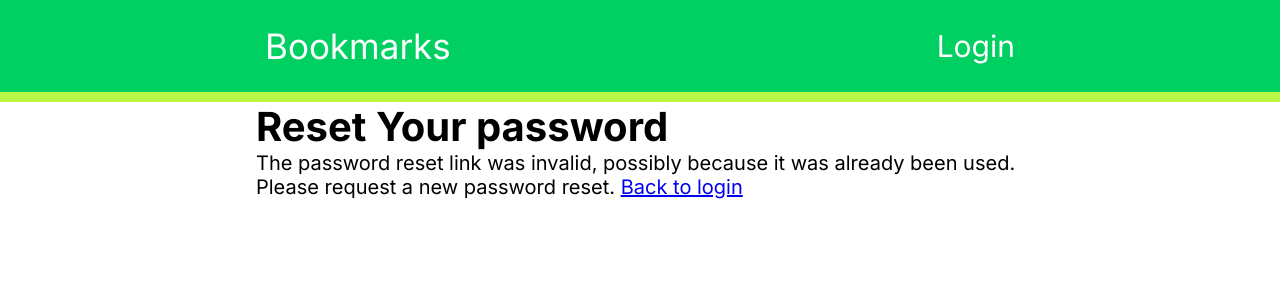
After one commit to OCHIENGDAVIS/bmarks, a Django app: page /account/password-reset/1/1/ in a window 1280 px wide. The commit adds this page. Shown: the top 300 px of the page. Run offline with Django 4.2, Linux system fonts and the light colour scheme.

Commit message:
Add password change and reser - this change adds the ability to change and reset password using the django authentication system

```diff
--- a/account/urls.py
+++ b/account/urls.py
@@ -3,8 +3,7 @@ from django.contrib.auth import views as auth_views
 
 from . import views
 
-
-app_name='account'
+app_name = 'account'
 
 urlpatterns = [
     # login / logout urls
@@ -15,4 +14,11 @@ urlpatterns = [
     # change password urls
     path('password-change/', views.CustomPasswordChangeView.as_view(), name='password_change'),
     path('password-change/done/', auth_views.PasswordChangeDoneView.as_view(), name='password_change_done'),
+
+    # reset password urls
+    path('password-reset/', views.CustomPasswordResetView.as_view(), name='password_reset'),
+    path('password-reset/done/', auth_views.PasswordResetDoneView.as_view(), name='password_reset_done'),
+    path('password-reset/<uidb64>/<token>/', views.CustomPasswordResetConfirmView.as_view(),
+         name='password_reset_confirm'),
+    path('password-reset/complete/', auth_views.PasswordResetCompleteView.as_view(), name='password_reset_complete'),
 ]
--- a/account/views.py
+++ b/account/views.py
@@ -2,11 +2,10 @@ from django.shortcuts import render
 from django.contrib.auth import authenticate, login
 from django.contrib.auth.decorators import login_required
 from django.http import HttpResponse
-from django.contrib.auth.views import PasswordChangeView
+from django.contrib.auth.views import PasswordChangeView, PasswordResetView, PasswordResetConfirmView
 from django.urls import reverse_lazy
 
 from .forms import LoginForm
-
 
 
 def user_login(request):
@@ -29,12 +28,23 @@ def user_login(request):
     return render(request, 'account/login.html', {'form': form})
 
 
-
 @login_required
 def dashboard(request):
     return render(request, 'account/dashboard.html', {'section': 'dashboard'})
 
 
-
 class CustomPasswordChangeView(PasswordChangeView):
     success_url = reverse_lazy('account:password_change_done')
+
+
+class CustomPasswordResetView(PasswordResetView):
+    success_url = reverse_lazy('account:password_reset_done')
+
+
+class CustomPasswordResetConfirmView(PasswordResetConfirmView):
+    success_url = reverse_lazy('account:password_reset_confirm')
+
+    def get_success_url(self):
+        uidb64 = self.kwargs['uidb64']
+        token = self.kwargs['token']
+        return reverse_lazy('account:password_reset_confirm', kwargs={'uidb64': uidb64, 'token': token})
--- /dev/null
+++ b/templates/registration/password_reset_confirm.html
@@ -0,0 +1,25 @@
+{% extends 'base.html' %}
+{% block title %} Reset your password {% endblock %}
+{% block style %}
+{% endblock %}
+
+{% block content %}
+    <h1>Reset Your password</h1>
+    {% if validlink %}
+        <p>Please enter your new password twice </p>
+        <form method="POST"> {% csrf_token %}
+            {{ form.as_p }}
+            <p>
+                <input type="submit" value="Change my Password"/>
+            </p>
+        </form>
+
+    {% else %}
+        <p>
+            The password reset link was invalid, possibly because it was already been used.
+            Please request a new password reset. <a href="{% url 'account:login' %}">Back to login</a>
+        </p>
+
+
+    {% endif %}
+{% endblock %}
--- /dev/null
+++ b/templates/registration/password_reset_email.html
@@ -0,0 +1,3 @@
+Someone asked for password reset for email {{ email }}. Follow the link below:
+{{ protocol }}://{{ domain }}{% url 'account:password_reset_confirm' uidb64=uid token=token %}
+Your username, in case you have forgetten: {{ user.get_username }}
```
Also changed, not shown: bookmarks/settings.py (+3 -7 lines), static/css/login.css (+15 -6 lines), templates/registration/login.html (+7 -4 lines), templates/registration/password_reset_complete.html (added, +10 -0 lines), templates/registration/password_reset_done.html (added, +12 -0 lines), templates/registration/password_reset_form.html (added, +18 -0 lines), db.sqlite3.
